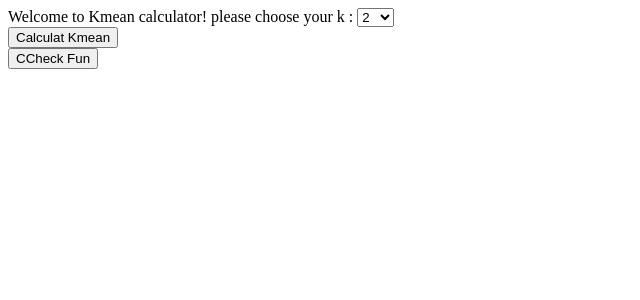
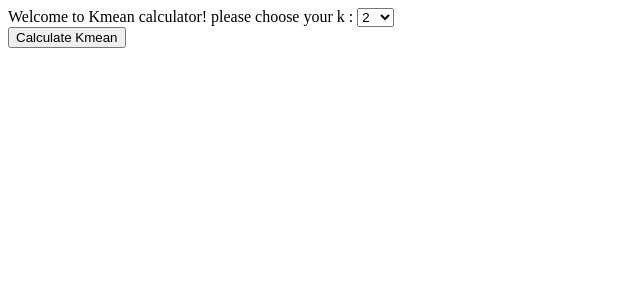
Before and after one commit to wakafa/Green-Eye-Kmean, an Angular app in the folder kmean-page/: page / in a window 1280 px wide. Shown: the top 300 px of the page, without its empty margins (0-640 px from the left). Built offline with nearby package versions, Linux system fonts and the light colour scheme.

Commit message:
data output correctly

```diff
--- a/kmean-page/src/app/app.component.html
+++ b/kmean-page/src/app/app.component.html
@@ -13,5 +13,22 @@
   </select>
 
 </div>
-<div><button (click)="sendHello()">Calculat Kmean</button></div>
-<div><button (click)="checkFunc()">CCheck Fun</button></div>
+<div><button (click)="calculateKmean()">Calculate Kmean</button></div>
+<div>
+  <ul>
+    <li *ngFor="let clusterLabel of clusterLabels">
+      <div>
+        <p>
+          {{ clusterLabel }}
+        </p>
+        <p> center : {{clusters[clusterLabel].center}}</p>
+        <p>
+          randoms:
+    <li *ngFor="let randomCluster of clusters[clusterLabel].randoms">
+      {{randomCluster}}
+    </li>
+    </p>
+</div>
+</li>
+</ul>
+</div>
--- a/kmean-page/src/app/app.component.ts
+++ b/kmean-page/src/app/app.component.ts
@@ -14,8 +14,8 @@ export class AppComponent {
   title = 'kmean-page';
   _baseUrl: string;
   k: number = 2;
-  images = [];
-  temp;
+  clusters = [];
+  clusterLabels: string[];
 
   constructor(private http: HttpClient, private restService: RestServiceService) { }
 
@@ -23,9 +23,10 @@ export class AppComponent {
 
   updatek = (newk: number) => { this.k = newk; };
 
-  checkFunc = () => {
+  calculateKmean = () => {
     this.restService.getKmeanResults(this.k).subscribe(res => {
-      console.log("posting with + " + this.k);
+      this.clusters = res.clusters;
+      this.clusterLabels = Object.keys(res.clusters);
     })
   }
 }
```
